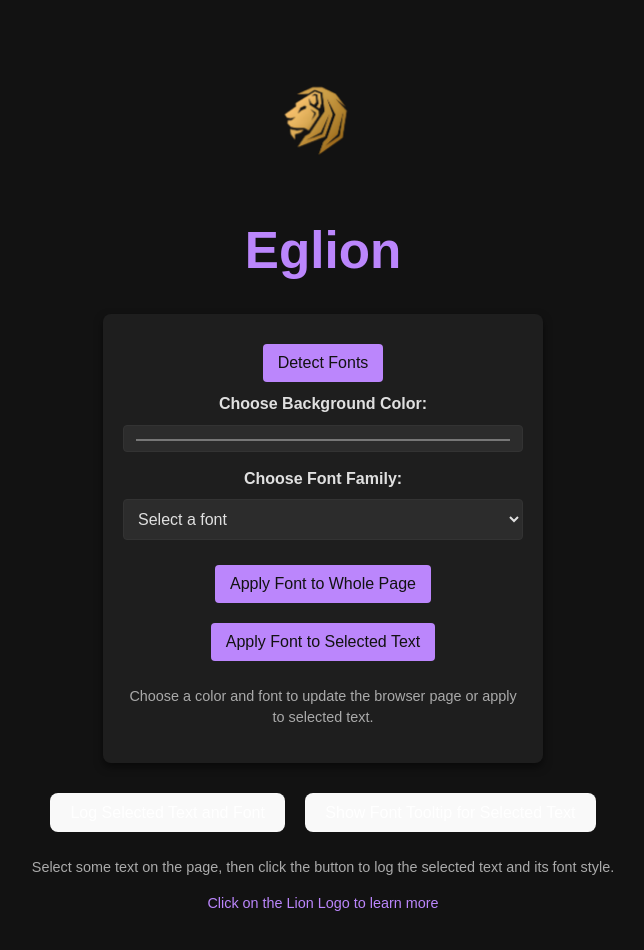
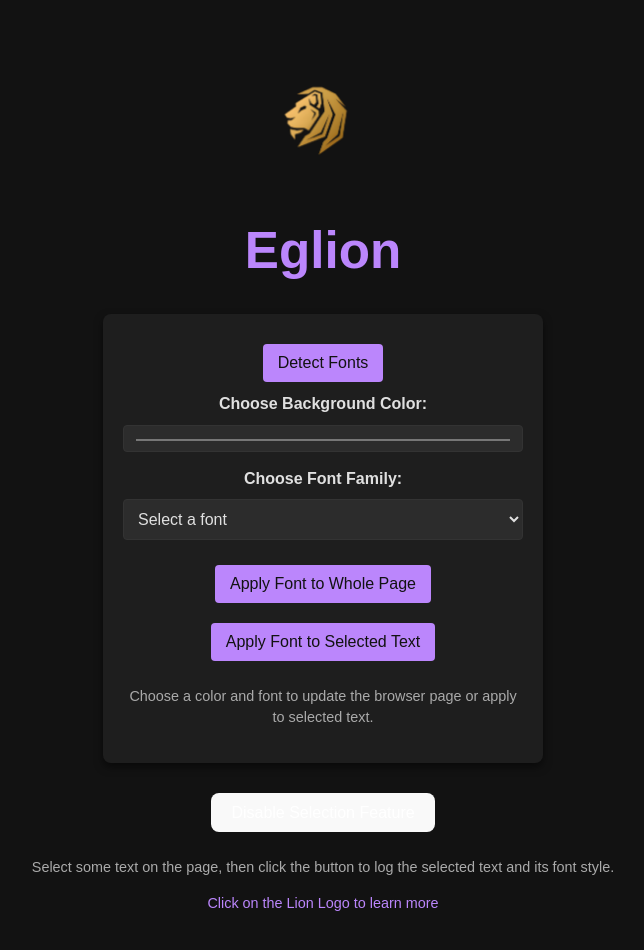
Before and after one commit to yonasKu/simple_chrome_extension, a React (Vite) app: page / in a window 1280 px wide. Shown: the top 950 px of the page, without its empty margins (317-961 px from the left). Built offline with nearby package versions, Linux system fonts and the light colour scheme.

Commit message:
function changes

```diff
--- a/src/App.tsx
+++ b/src/App.tsx
@@ -7,65 +7,210 @@ function App() {
   const [font, setFont] = useState<string>(""); // Font family
   const [detectedFonts, setDetectedFonts] = useState<string[]>([]); // Detected fonts
   const [error, setError] = useState<string | null>(null); // Error handling
+  const [isSelectionActive, setIsSelectionActive] = useState<boolean>(true);
 
+  // const logSelectedTextAndFont = async () => {
+  //   try {
+  //     const [tab] = await chrome.tabs.query({ active: true, currentWindow: true });
 
-  const logSelectedTextAndFont = async () => {
+  //     if (tab && tab.id !== undefined) {
+  //       chrome.scripting.executeScript({
+  //         target: { tabId: tab.id },
+  //         func: () => {
+  //           const selection = window.getSelection();
+  //           if (selection && selection.rangeCount > 0) {
+  //             const range = selection.getRangeAt(0); // Get the selected text range
+  //             const selectedText = range.toString(); // Get the actual selected text
+  //             const selectedElement = range.startContainer.parentElement; // Get the parent element of the selected text
+
+  //             if (selectedElement) {
+  //               // Get the computed style (font-family) of the selected element
+  //               const computedStyle = window.getComputedStyle(selectedElement);
+  //               const fontFamily = computedStyle.fontFamily;
+
+  //               // Log the selected text and font style to the browser console
+  //               console.log(`Selected Text: ${selectedText}`);
+  //               console.log(`Font Style: ${fontFamily}`);
+  //             }
+  //           } else {
+  //             console.log("No text selected.");
+  //           }
+  //         }
+  //       });
+  //     }
+  //   } catch (error) {
+  //     console.error("Error logging selected text and font:", error);
+  //     setError("An error occurred while retrieving the selected text or font.");
+  //   }
+  // };
+
+  // const showFontTooltip = async () => {
+  //   try {
+  //     const [tab] = await chrome.tabs.query({
+  //       active: true,
+  //       currentWindow: true,
+  //     });
+
+  //     if (tab && tab.id !== undefined) {
+  //       chrome.scripting.executeScript({
+  //         target: { tabId: tab.id },
+  //         func: () => {
+  //           const selection = window.getSelection();
+  //           if (selection && selection.rangeCount > 0) {
+  //             const range = selection.getRangeAt(0); // Get the selected text range
+  //             const selectedElement = range.startContainer.parentElement; // Get the parent element of the selected text
+
+  //             if (selectedElement) {
+  //               // Get the computed style (font-family) of the selected element
+  //               const computedStyle = window.getComputedStyle(selectedElement);
+  //               const fontFamily = computedStyle.fontFamily;
+
+  //               // Calculate the position of the selected text on the page
+  //               const rect = range.getBoundingClientRect();
+  //               const tooltip = document.createElement("div");
+  //               tooltip.textContent = `Font: ${fontFamily}`;
+  //               tooltip.style.position = "absolute";
+  //               tooltip.style.backgroundColor = "#333";
+  //               tooltip.style.color = "#fff";
+  //               tooltip.style.padding = "5px";
+  //               tooltip.style.borderRadius = "5px";
+  //               tooltip.style.fontSize = "12px";
+  //               tooltip.style.zIndex = "9999"; // Ensure it's on top
+  //               tooltip.style.left = `${rect.left + window.scrollX}px`; // Horizontal position
+  //               tooltip.style.top = `${rect.top + window.scrollY - 25}px`; // Vertical position, above the selection
+
+  //               // Append the tooltip to the body
+  //               document.body.appendChild(tooltip);
+
+  //               // Remove the tooltip after 2 seconds
+  //               setTimeout(() => {
+  //                 document.body.removeChild(tooltip);
+  //               }, 2000);
+  //             }
+  //           } else {
+  //             console.log("No text selected.");
+  //           }
+  //         },
+  //       });
+  //     }
+  //   } catch (error) {
+  //     console.error("Error showing font tooltip:", error);
+  //     setError("An error occurred while retrieving the selected text or font.");
+  //   }
+  // };
+
+  // const showFontTooltip = async () => {
+  //   try {
+  //     const [tab] = await chrome.tabs.query({
+  //       active: true,
+  //       currentWindow: true,
+  //     });
+
+  //     if (tab && tab.id !== undefined) {
+  //       chrome.scripting.executeScript({
+  //         target: { tabId: tab.id },
+  //         args: [isSelectionActive],
+  //         func: (isSelectionActive) => {
+  //           let tooltip: HTMLDivElement | null = null;
+
+  //           // Function to create or update the tooltip
+  //           const createOrUpdateTooltip = (
+  //             fontFamily: string,
+  //             rect: DOMRect
+  //           ) => {
+  //             if (!tooltip) {
+  //               // Create a tooltip if it doesn't exist
+  //               tooltip = document.createElement("div");
+  //               tooltip.style.position = "absolute";
+  //               tooltip.style.backgroundColor = "#333";
+  //               tooltip.style.color = "#fff";
+  //               tooltip.style.padding = "5px";
+  //               tooltip.style.borderRadius = "5px";
+  //               tooltip.style.fontSize = "12px";
+  //               tooltip.style.zIndex = "9999"; // Ensure it's on top
+  //               document.body.appendChild(tooltip);
+  //             }
+
+  //             // Update tooltip content and position
+  //             tooltip.textContent = `Font: ${fontFamily}`;
+  //             tooltip.style.left = `${rect.left + window.scrollX}px`; // Horizontal position
+  //             tooltip.style.top = `${rect.top + window.scrollY - 25}px`; // Vertical position, above the selection
+  //           };
+
+  //           // Function to handle selection changes
+  //           const handleSelectionChange = () => {
+  //             if (!isSelectionActive) return;
+
+  //             const selection = window.getSelection();
+  //             if (selection && selection.rangeCount > 0) {
+  //               const range = selection.getRangeAt(0); // Get the selected text range
+  //               const selectedElement = range.startContainer.parentElement; // Get the parent element of the selected text
+
+  //               if (selectedElement) {
+  //                 // Get the computed style (font-family) of the selected element
+  //                 const computedStyle =
+  //                   window.getComputedStyle(selectedElement);
+  //                 const fontFamily = computedStyle.fontFamily;
+
+  //                 // Calculate the position of the selected text on the page
+  //                 const rect = range.getBoundingClientRect();
+  //                 createOrUpdateTooltip(fontFamily, rect);
+  //               }
+  //             } else if (tooltip) {
+  //               // Remove the tooltip if no text is selected
+  //               tooltip.remove();
+  //               tooltip = null;
+  //             }
+  //           };
+
+  //           if (isSelectionActive) {
+  //             document.addEventListener(
+  //               "selectionchange",
+  //               handleSelectionChange
+  //             );
+  //           } else {
+  //             document.removeEventListener(
+  //               "selectionchange",
+  //               handleSelectionChange
+  //             );
+  //             if (tooltip) {
+  //               tooltip.remove(); // Safely removes the tooltip if it exists
+  //               tooltip = null; // Reset tooltip to null
+  //             }
+  //           }
+  //         },
+  //       });
+  //     }
+  //   } catch (error) {
+  //     console.error("Error toggling font tooltip functionality:", error);
+  //     setError(
+  //       "An error occurred while toggling the selected text functionality."
+  //     );
+  //   }
+  // };
+
+  const showFontTooltip = async () => {
     try {
-      const [tab] = await chrome.tabs.query({ active: true, currentWindow: true });
+      const [tab] = await chrome.tabs.query({
+        active: true,
+        currentWindow: true,
+      });
 
       if (tab && tab.id !== undefined) {
         chrome.scripting.executeScript({
           target: { tabId: tab.id },
-          func: () => {
-            const selection = window.getSelection();
-            if (selection && selection.rangeCount > 0) {
-              const range = selection.getRangeAt(0); // Get the selected text range
-              const selectedText = range.toString(); // Get the actual selected text
-              const selectedElement = range.startContainer.parentElement; // Get the parent element of the selected text
+          args: [isSelectionActive],
+          func: (isSelectionActive: boolean) => {
+            let tooltip: HTMLDivElement | null = null;
 
-              if (selectedElement) {
-                // Get the computed style (font-family) of the selected element
-                const computedStyle = window.getComputedStyle(selectedElement);
-                const fontFamily = computedStyle.fontFamily;
-
-                // Log the selected text and font style to the browser console
-                console.log(`Selected Text: ${selectedText}`);
-                console.log(`Font Style: ${fontFamily}`);
-              }
-            } else {
-              console.log("No text selected.");
-            }
-          }
-        });
-      }
-    } catch (error) {
-      console.error("Error logging selected text and font:", error);
-      setError("An error occurred while retrieving the selected text or font.");
-    }
-  };
-
-  const showFontTooltip = async () => {
-    try {
-      const [tab] = await chrome.tabs.query({ active: true, currentWindow: true });
-
-      if (tab && tab.id !== undefined) {
-        chrome.scripting.executeScript({
-          target: { tabId: tab.id },
-          func: () => {
-            const selection = window.getSelection();
-            if (selection && selection.rangeCount > 0) {
-              const range = selection.getRangeAt(0); // Get the selected text range
-              const selectedElement = range.startContainer.parentElement; // Get the parent element of the selected text
-
-              if (selectedElement) {
-                // Get the computed style (font-family) of the selected element
-                const computedStyle = window.getComputedStyle(selectedElement);
-                const fontFamily = computedStyle.fontFamily;
-
-                // Calculate the position of the selected text on the page
-                const rect = range.getBoundingClientRect();
-                const tooltip = document.createElement("div");
-                tooltip.textContent = `Font: ${fontFamily}`;
+            // Function to create or update the tooltip
+            const createOrUpdateTooltip = (
+              fontFamily: string,
+              rect: DOMRect
+            ) => {
+              if (!tooltip) {
+                // Create a tooltip if it doesn't exist
+                tooltip = document.createElement("div") as HTMLDivElement;
                 tooltip.style.position = "absolute";
                 tooltip.style.backgroundColor = "#333";
                 tooltip.style.color = "#fff";
@@ -73,28 +218,71 @@ function App() {
                 tooltip.style.borderRadius = "5px";
                 tooltip.style.fontSize = "12px";
                 tooltip.style.zIndex = "9999"; // Ensure it's on top
-                tooltip.style.left = `${rect.left + window.scrollX}px`; // Horizontal position
-                tooltip.style.top = `${rect.top + window.scrollY - 25}px`; // Vertical position, above the selection
+                document.body.appendChild(tooltip);
+              }
 
-                // Append the tooltip to the body
-                document.body.appendChild(tooltip);
+              // Update tooltip content and position
+              if (tooltip) {
+                tooltip.textContent = `Font: ${fontFamily}`;
+                tooltip.style.left = `${rect.left + window.scrollX}px`;
+                tooltip.style.top = `${rect.top + window.scrollY - 25}px`;
+              }
+            };
 
-                // Remove the tooltip after 2 seconds
-                setTimeout(() => {
-                  document.body.removeChild(tooltip);
-                }, 2000);
+            // Function to handle selection changes
+            const handleSelectionChange = () => {
+              if (!isSelectionActive) return;
+
+              const selection = window.getSelection();
+              if (selection && selection.rangeCount > 0) {
+                const range = selection.getRangeAt(0);
+                const selectedElement = range.startContainer.parentElement;
+
+                if (selectedElement) {
+                  const computedStyle =
+                    window.getComputedStyle(selectedElement);
+                  const fontFamily = computedStyle.fontFamily;
+
+                  const rect = range.getBoundingClientRect();
+                  createOrUpdateTooltip(fontFamily, rect);
+                }
+              } else if (tooltip) {
+                // Send message to the extension to remove the tooltip
+                chrome.runtime.sendMessage({ action: "removeTooltip" });
+
+                tooltip = null; // Reset tooltip to null
               }
+            };
+
+            // Add or remove event listener based on selection activity
+            if (isSelectionActive) {
+              document.addEventListener(
+                "selectionchange",
+                handleSelectionChange
+              );
             } else {
-              console.log("No text selected.");
+              document.removeEventListener(
+                "selectionchange",
+                handleSelectionChange
+              );
+
+              // Send message to remove tooltip when toggling off
+              if (tooltip) {
+                chrome.runtime.sendMessage({ action: "removeTooltip" });
+                tooltip = null; // Reset tooltip to null
+              }
             }
-          }
+          },
         });
       }
     } catch (error) {
-      console.error("Error showing font tooltip:", error);
-      setError("An error occurred while retrieving the selected text or font.");
+      console.error("Error toggling font tooltip functionality:", error);
+      setError(
+        "An error occurred while toggling the selected text functionality."
+      );
     }
   };
+
   // Function to apply font to the whole page
   const applyChanges = async () => {
     try {
@@ -260,11 +448,20 @@ function App() {
         </div>
       )}
       {/* Button to trigger the log of selected text and font */}
-      <button onClick={logSelectedTextAndFont}>
+      {/* <button onClick={logSelectedTextAndFont}>
         Log Selected Text and Font
+      </button> */}
+      {/* Button to trigger the display of font style tooltip */}
+      <button
+        onClick={() => {
+          setIsSelectionActive((prev) => !prev);
+          showFontTooltip(); // Reapply the functionality with the new state
+        }}
+      >
+        {isSelectionActive
+          ? "Disable Selection Feature"
+          : "Enable Selection Feature"}
       </button>
-      {/* Button to trigger the display of font style tooltip */}
-      <button onClick={showFontTooltip}>Show Font Tooltip for Selected Text</button>
 
       {error && <p className="error">{error}</p>}
       <p>
```
